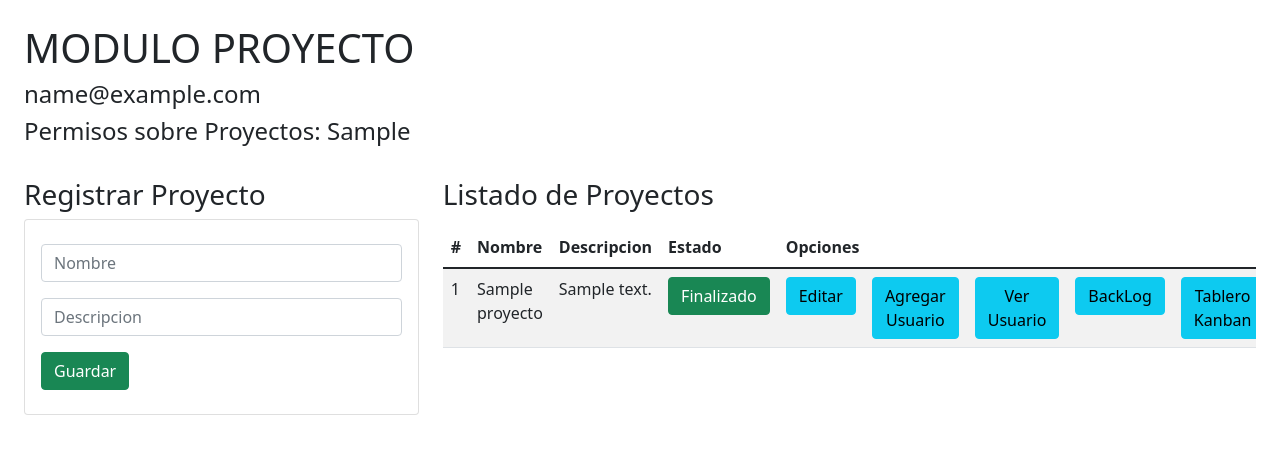
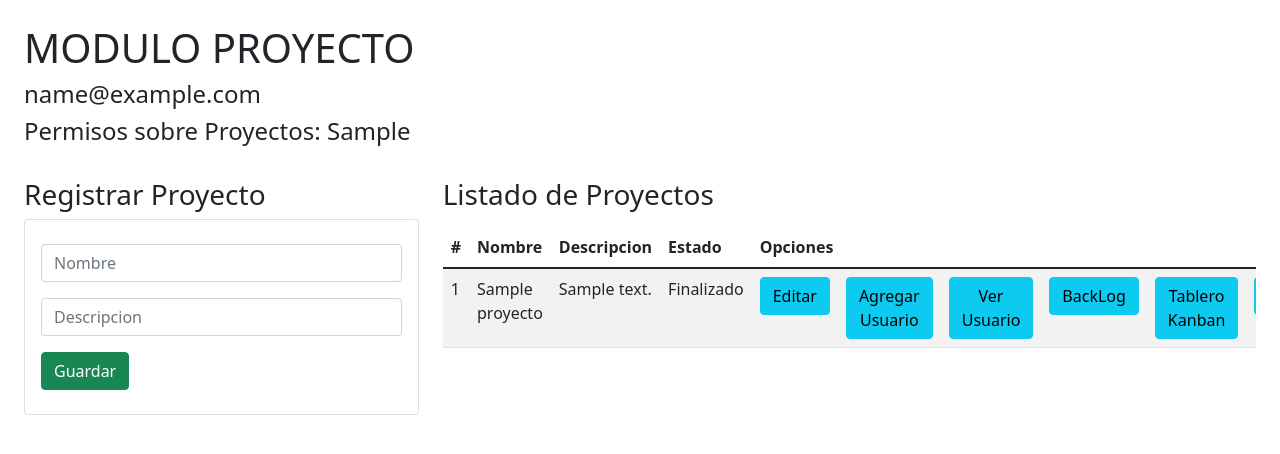
Before and after one commit to vegaalexa/IS2-GRUPO5, a Django app: template is2Proyecto/gestionProyectoApp/templates/proyectoAbm.html in a window 1280 px wide. Shown: the part 56-510 px from the top of the page. Run offline with Django 4.2, Linux system fonts and the light colour scheme; tables that the repository leaves empty hold one stand-in row (values such as "Sample post"); the template is opened without the code that fills it: values that come from a table or form of the project are taken from there, most other values are stand-ins (such as "Sample title", 1, 10 or a date in 2020); some libraries are stand-ins or nearby versions.

Commit message:
Se saca estilo tipo botón
Se saca estilo tipo botón a la columna estado a pedido del prof. Cristhian

```diff
--- a/is2Proyecto/gestionProyectoApp/templates/proyectoAbm.html
+++ b/is2Proyecto/gestionProyectoApp/templates/proyectoAbm.html
@@ -82,8 +82,6 @@
 							<td>{{p.nombre}}</td>
 							<td>{{p.descripcion}}</td>
 							<td style="width:120px;">
-								<ul class="navbar-nav">
-									<a class="btn btn-success">
 								{% if p.estado == 'I'%}
 									Por iniciar
 								{% elif p.estado == 'C'%}
@@ -91,9 +89,6 @@
 								{% else %}
 									Finalizado
 								{% endif %}
-											<!--i class="fa fa-angle-down"></i-->
-										</a>
-								</ul>
 							</td>
 							<!--td>{{r.descripcion}}</td-->
 							<td><a href="/edicionProyectoAbm/{{email}}/{{p.idProyecto}}" class="btn btn-info btnEditarProyecto">Editar</a></td>
```
Lines whose indentation alone changed are shown as unchanged.
